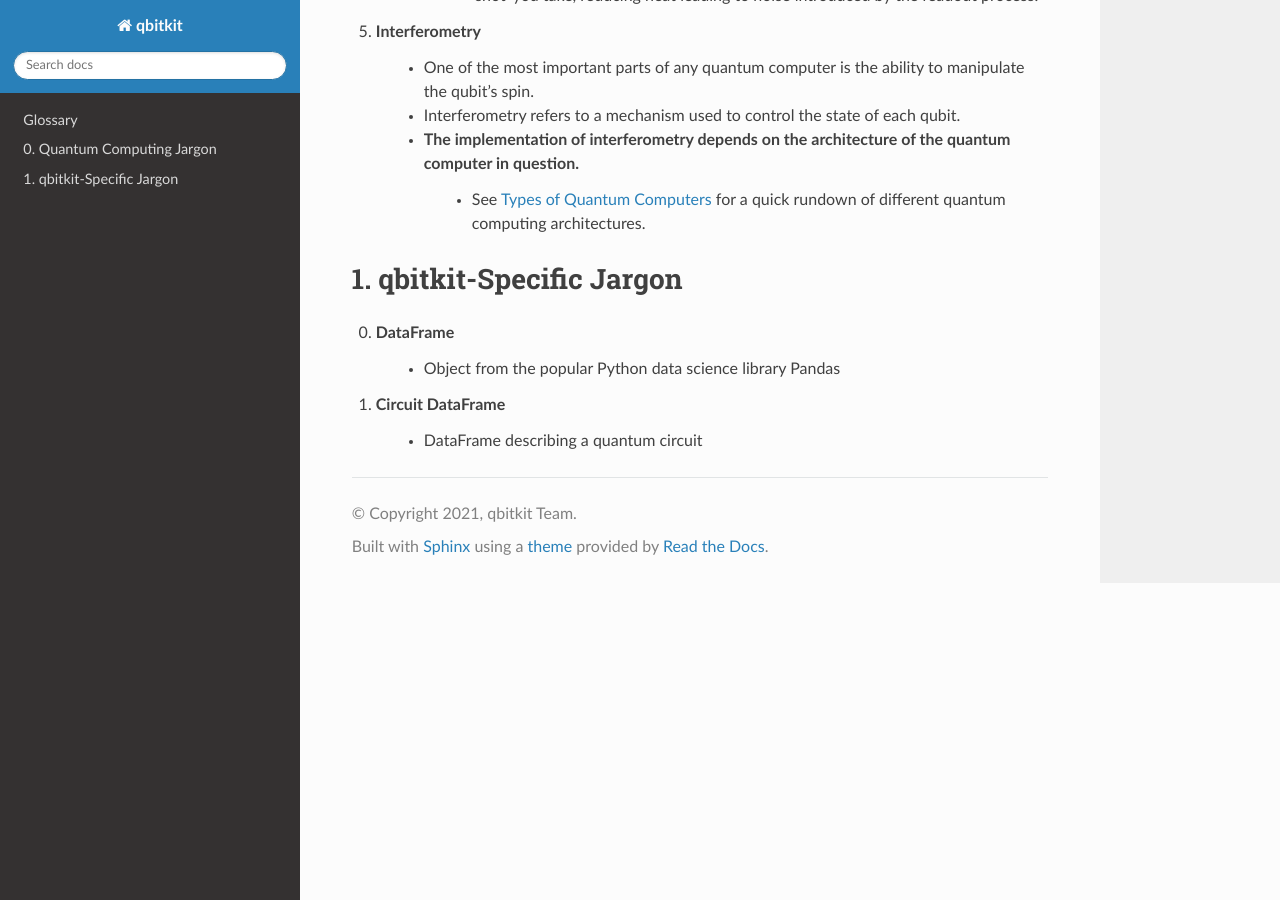
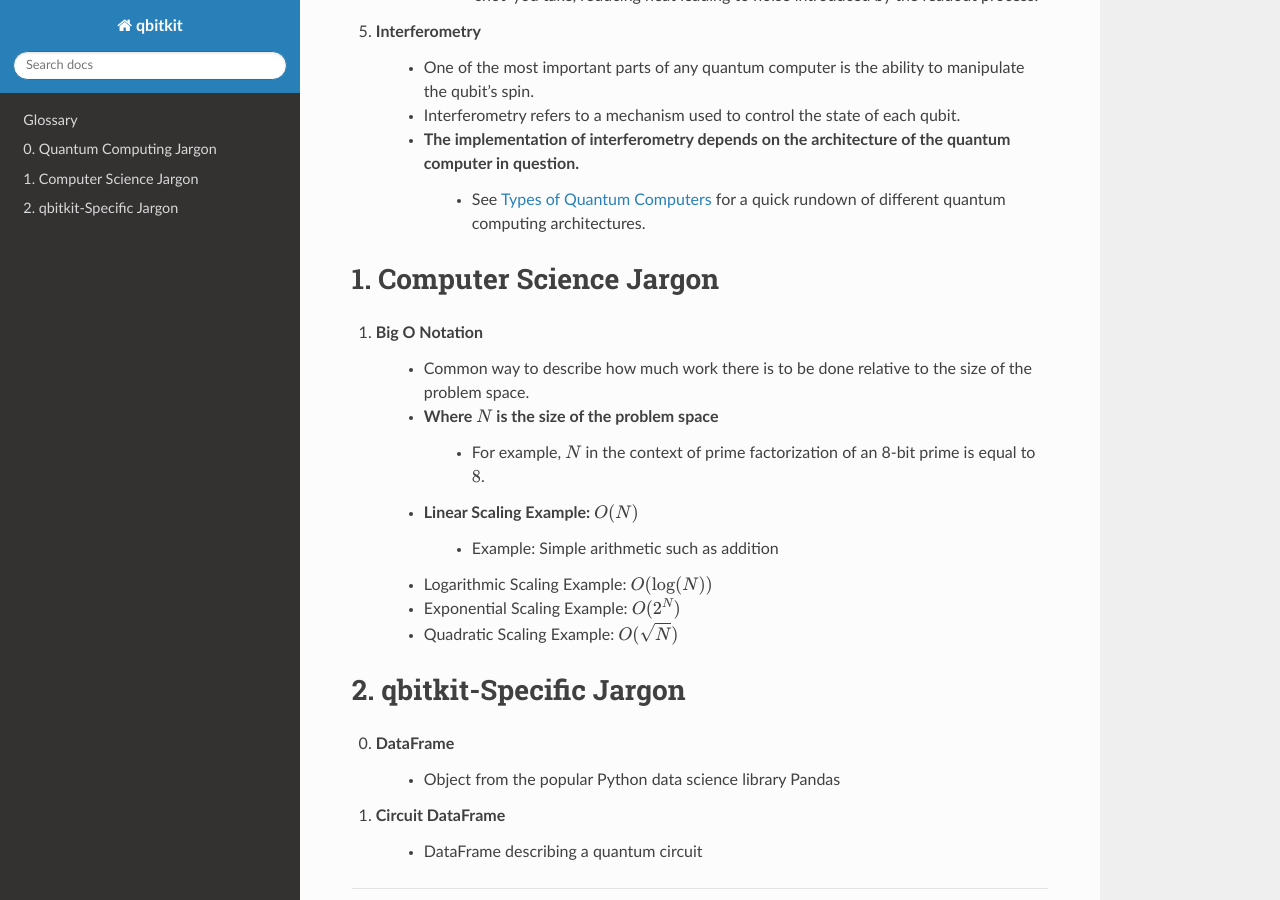
Before and after one commit to qbitkit/qbitkit, a Sphinx documentation site: the page built from doc/sphinx/glossary.rst, in a window 1280 px wide and 900 px high, scrolled down 1983 px. Built offline with Sphinx 7.4.7 and the Read the Docs theme 2.0.0, drawn with Linux system fonts in a browser that asks for light colours.

Commit message:
:new: :pencil: Add Big O Notation to Glossary

```diff
--- a/doc/sphinx/glossary.rst
+++ b/doc/sphinx/glossary.rst
@@ -56,7 +56,19 @@ making our explanations of things more accessible.
     * The implementation of interferometry depends on the architecture of the quantum computer in question.
         * See :doc:`computer_types` for a quick rundown of different quantum computing architectures.
 
-1. qbitkit-Specific Jargon
+1. Computer Science Jargon
+==========================
+1) Big O Notation
+    * Common way to describe how much work there is to be done relative to the size of the problem space.
+    * Where :math:`N` is the size of the problem space
+        * For example, :math:`N` in the context of prime factorization of an 8-bit prime is equal to :math:`8`.
+    * Linear Scaling Example: :math:`O(N)`
+        * Example: Simple arithmetic such as addition
+    * Logarithmic Scaling Example: :math:`O(\log(N))`
+    * Exponential Scaling Example: :math:`O(2^{N})`
+    * Quadratic Scaling Example: :math:`O(\sqrt{N})`
+
+2. qbitkit-Specific Jargon
 ==========================
 0) DataFrame
     * Object from the popular Python data science library Pandas
```
